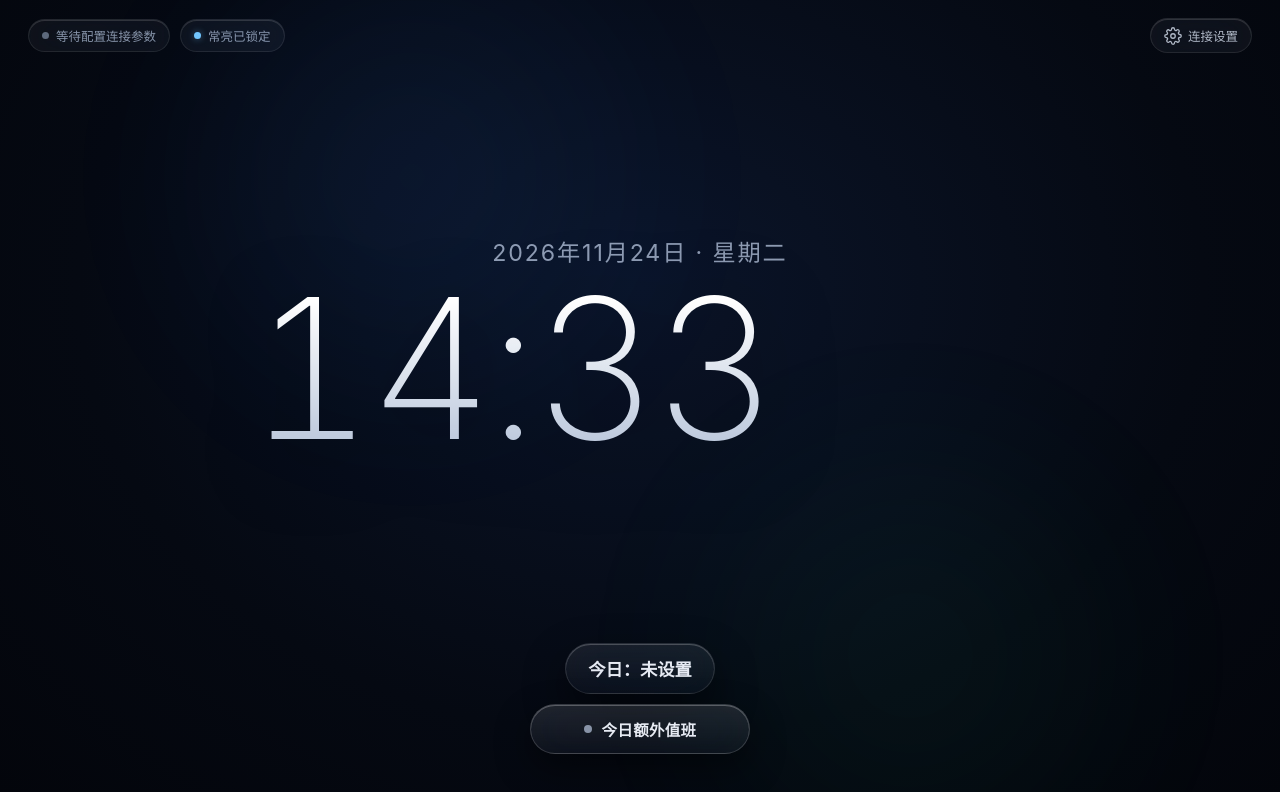
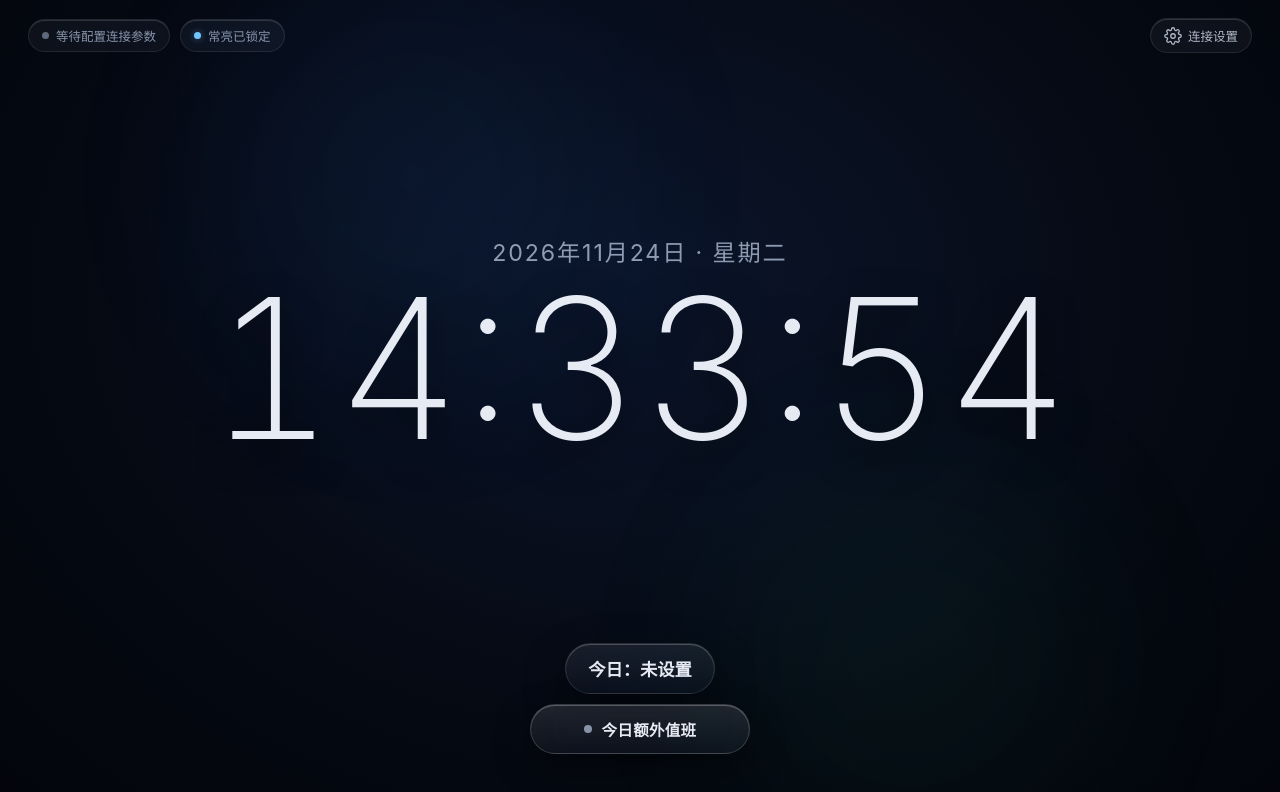
Before and after one commit to yhcfeel/gdc-ipad-sentinel, a plain HTML site: page index.html in a window 1280 px wide. Drawn offline with Linux system fonts and the light colour scheme.

Commit message:
Render the complete clock directly in Safari

```diff
--- a/app.js
+++ b/app.js
@@ -830,7 +830,7 @@
   function cacheDom() {
     var ids = [
       'stage', 'mqttBadge', 'mqttBadgeText', 'wakeBadge', 'wakeBadgeText',
-      'btnTestBark', 'btnSettings', 'dateLine', 'clockHm', 'clockSec',
+      'btnTestBark', 'btnSettings', 'dateLine', 'clockTime',
       'heartbeatCapsule', 'heartbeatLabel', 'heartbeatSub',
       'shiftCapsule', 'todayShiftText', 'sentinelStateText',
       'extraDutyCapsule', 'extraDutyBadgeText',
@@ -892,14 +892,13 @@
   }
 
   function renderClockAndCapsules(now, snap, nowMs) {
-    if (!dom.clockHm) return;
+    if (!dom.clockTime) return;
     var configured = hasConnectionConfig();
 
     dom.dateLine.textContent =
       now.getFullYear() + '年' + pad2(now.getMonth() + 1) + '月' + pad2(now.getDate()) + '日 · ' +
       WEEKDAY_NAMES[now.getDay()];
-    dom.clockHm.textContent = pad2(now.getHours()) + ':' + pad2(now.getMinutes());
-    dom.clockSec.textContent = pad2(now.getSeconds());
+    dom.clockTime.textContent = formatTimeHms(now);
 
     // Heartbeat capsule
     var elapsedSec = state.lastHeartbeatRecvMs > 0
--- a/index.html
+++ b/index.html
@@ -13,7 +13,7 @@
   <link rel="manifest" href="./manifest.json">
   <link rel="icon" type="image/svg+xml" href="./icons/icon.svg">
   <link rel="apple-touch-icon" sizes="180x180" href="./icons/icon-180.png">
-  <link rel="stylesheet" href="./styles.css">
+  <link rel="stylesheet" href="./styles.css?v=5">
 </head>
 <body data-alert-level="idle">
   <div class="ambient-layer" aria-hidden="true">
@@ -55,9 +55,7 @@
 
     <section class="clock-hero" aria-live="off">
       <div id="dateLine" class="date-line">----年--月--日 · 星期-</div>
-      <div class="clock-display" aria-label="当前时间">
-        <span id="clockHm" class="clock-hm">--:--</span><span class="clock-colon">:</span><span id="clockSec" class="clock-sec">--</span>
-      </div>
+      <div id="clockTime" class="clock-display">--:--:--</div>
     </section>
 
     <section class="status-strip" aria-label="哨兵状态总览">
@@ -223,6 +221,6 @@
   <audio id="alertAudio" src="./assets/alert.wav" preload="auto" aria-hidden="true"></audio>
 
   <script src="./vendor/mqtt.min.js"></script>
-  <script src="./app.js"></script>
+  <script src="./app.js?v=5"></script>
 </body>
 </html>
--- a/styles.css
+++ b/styles.css
@@ -234,30 +234,17 @@ body[data-alert-level="alert"] .orb-secondary {
 .clock-display {
   width: 100%;
   display: flex;
-  align-items: baseline;
   justify-content: center;
   text-align: center;
+  white-space: nowrap;
   font-variant-numeric: tabular-nums;
   font-feature-settings: "tnum" 1;
   font-weight: 200;
-  font-size: clamp(4.4rem, 15.6vw, 12.2rem);
+  font-size: clamp(3rem, 15.6vw, 12.2rem);
   line-height: 0.95;
-  letter-spacing: -0.035em;
-  background: linear-gradient(180deg, #ffffff 12%, rgba(214, 229, 252, 0.84) 100%);
-  -webkit-background-clip: text;
-  background-clip: text;
-  color: transparent;
-  filter: drop-shadow(0 14px 36px rgba(0, 0, 0, 0.55));
-}
-
-.clock-colon {
-  margin: 0 0.03em;
-  opacity: 0.78;
-}
-
-.clock-sec {
-  font-size: 0.86em;
-  opacity: 0.82;
+  /* Draw the whole time directly to avoid clipping the seconds on older Safari. */
+  color: var(--text-primary);
+  text-shadow: 0 14px 36px rgba(0, 0, 0, 0.55);
 }
 
 /* Horizontal Liquid Glass Status Strip */
--- a/sw.js
+++ b/sw.js
@@ -1,11 +1,11 @@
 const CACHE_PREFIX = 'gdc-ipad-sentinel-';
-const CACHE_NAME = CACHE_PREFIX + 'v4';
+const CACHE_NAME = CACHE_PREFIX + 'v5';
 
 const PRECACHE_ASSETS = [
   './',
   './index.html',
-  './styles.css',
-  './app.js',
+  './styles.css?v=5',
+  './app.js?v=5',
   './manifest.json',
   './vendor/mqtt.min.js',
   './assets/alert.wav',
```
